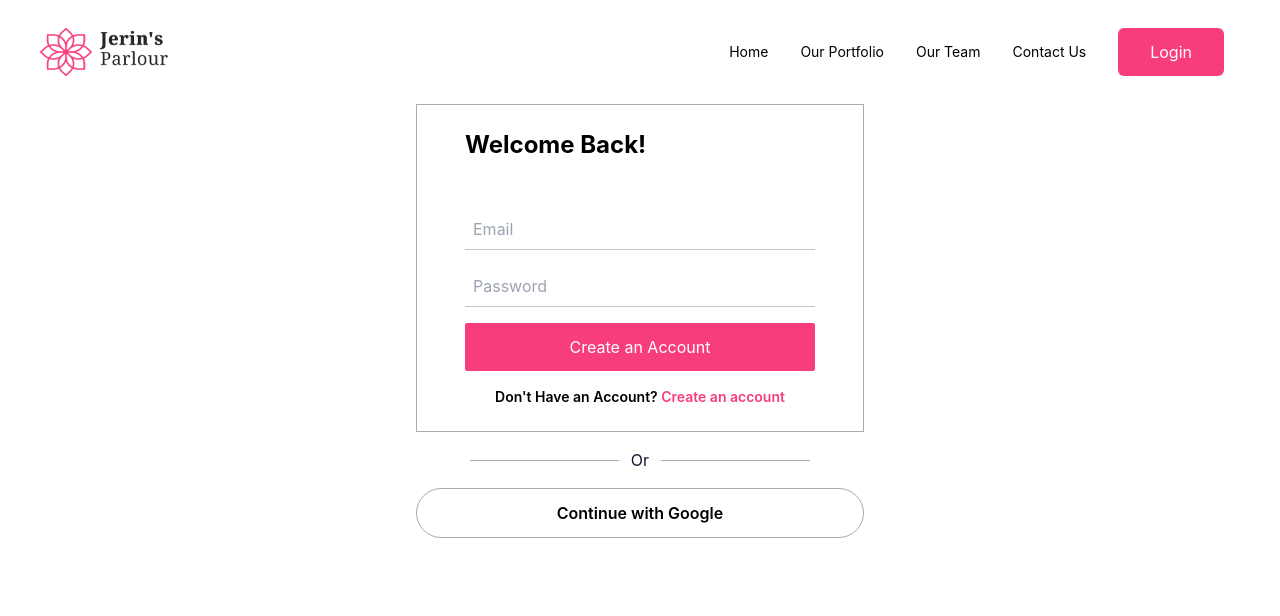
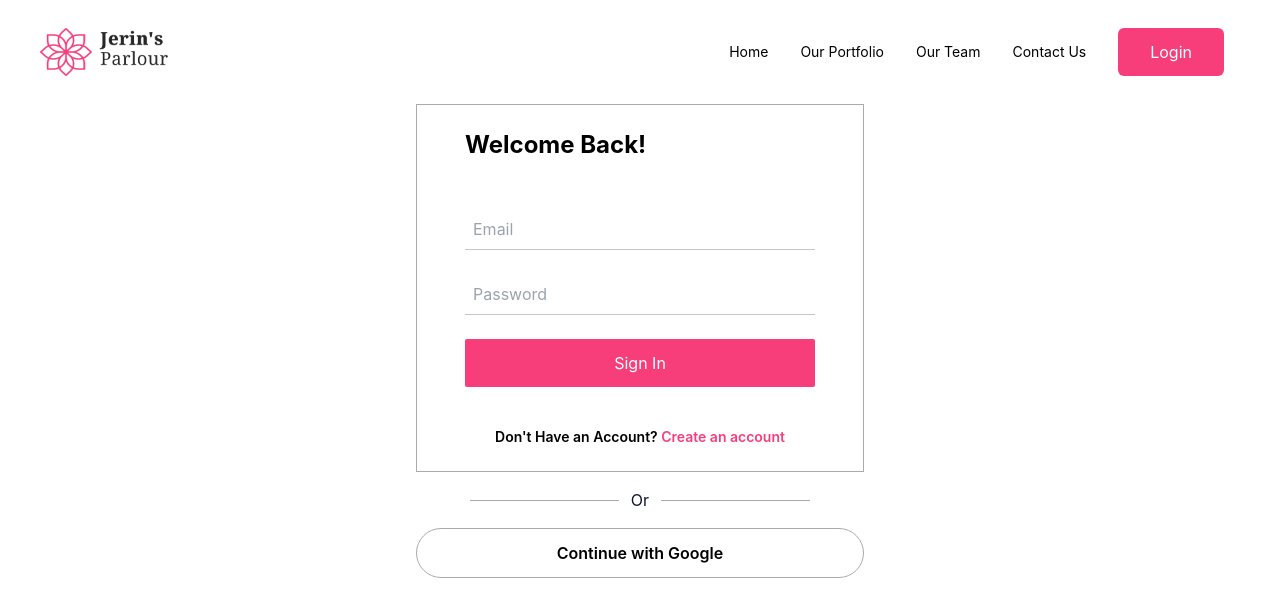
Before and after one commit to JubayerP/jerins-parlour, a React (Create React App) app in the folder jerins-parlour-client/: page /login in a window 1280 px wide. Shown: the top 616 px of the page. Built offline with nearby package versions, Linux system fonts and the light colour scheme; no server answers.

Commit message:
form validation and loading

```diff
--- a/jerins-parlour-client/src/Pages/Home/Home/Home.js
+++ b/jerins-parlour-client/src/Pages/Home/Home/Home.js
@@ -1,4 +1,5 @@
 import React from 'react';
+import ScrollToTop from '../../Shared/ScrollToTop/ScrollToTop';
 import Banner from '../Banner/Banner';
 import Contact from '../Contact/Contact';
 import InfoBanner from '../InfoBanner/InfoBanner';
@@ -6,6 +7,7 @@ import Services from '../Services/Services';
 import Testimonials from '../Testimonials/Testimonials';
 
 const Home = () => {
+    ScrollToTop()
     return (
         <div>
             <Banner />
--- a/jerins-parlour-client/src/Pages/Login/Login.js
+++ b/jerins-parlour-client/src/Pages/Login/Login.js
@@ -1,11 +1,21 @@
-import React, { useContext } from 'react';
+import React, { useContext, useState } from 'react';
 import { Link, useNavigate } from 'react-router-dom';
 import Button from '../../components/Button';
 import { AuthContext } from '../../context/AuthProvider';
 import Loader from '../Shared/Loader/Loader';
 
 const Login = () => {
-    const { providerLogin, loading, setLoading, signIn } = useContext(AuthContext);
+    const { providerLogin, loading, setLoading, Gloading, setGLoading, signIn } = useContext(AuthContext);
+    const [userInfo, setUserInfo] = useState({
+        email: '',
+        password: ''
+    })
+    const [erros, setErrors] = useState({
+        email: '',
+        password: ''
+    })
+
+    const [signUpErr,setSignUpErr] = useState('')
     const navigate = useNavigate();
     const handleGoogleLogin = () => {
         providerLogin()
@@ -16,19 +26,61 @@ const Login = () => {
             })
             .catch(err => {
                 console.log(err.message);
-                setLoading(false);
-        })
+                setGLoading(false);
+            })
     }
+
+    const handleEmailChange = e => {
+        const email = e.target.value;
+
+        if (!/^\w+([\.-]?\w+)*@\w+([\.-]?\w+)*(\.\w{2,3})+$/.test(email)) {
+            setUserInfo({ ...userInfo, email: e.target.value })
+            return setErrors({ ...erros, email: 'Provide a valid email' })
+        }
+        else {
+            setUserInfo({ ...userInfo, email: e.target.value })
+            setErrors({ ...erros, email: '' })
+        }
+    }
+
+    const handlePasswordChange = e => {
+        const password = e.target.value;
+        if (!/.{8,}/.test(password)) {
+            setUserInfo({ ...userInfo, password: e.target.value })
+            return setErrors({ ...erros, password: 'Minimum eight characters length' })
+        } else {
+            setUserInfo({ ...userInfo, password: e.target.value })
+            setErrors({ ...erros, password: '' })
+        }
+    }
+
+    const handleLogin = e => {
+        e.preventDefault()
+        signIn(userInfo.email, userInfo.password)
+            .then(result => {
+                const user = result.user;
+                console.log(user);
+                navigate('/')
+                setSignUpErr('')
+            }).catch(err => {
+                setSignUpErr(err.message)
+                setLoading(false)
+            })
+    }
+
     return (
         <>
             <div className='border border-[#ababab] lg:max-w-md md:max-w-md sm:max-w-sm max-w-xs lg:mx-auto lg:px-12 md:px-10 sm:px-10 px-4 py-6 md:mx-auto sm:mx-auto mx-auto'>
                 <h3 className="text-2xl font-bold text-black mb-12">Welcome Back!</h3>
 
-                <form className=''>
+                <form onSubmit={handleLogin} className=''>
                     <div className=''>
-                        <input type="email" placeholder='Email' className='block py-2 w-full outline-none pl-2 border-b border-[#c5c5c5] mb-4' />
-                        <input type="password" placeholder='Password' className='block py-2 w-full outline-none pl-2 border-b border-[#c5c5c5] mb-4' />
-                        <Button classes={'w-full rounded-sm'}>Create an Account</Button>
+                        <input type="email" required placeholder='Email' value={userInfo.email} onChange={handleEmailChange} className='block py-2 w-full outline-none pl-2 border-b border-[#c5c5c5]' />
+                        <small className='mb-4 inline-block text-[#da0f0f]'>{erros.email}</small>
+                        <input type="password" required placeholder='Password' value={userInfo.password} onChange={handlePasswordChange} className='block py-2 w-full outline-none pl-2 border-b border-[#c5c5c5]' autocomplete="new-password" />
+                        <small className='mb-4 inline-block text-[#da0f0f]'>{erros.password}</small>
+                        <Button disabled={loading} classes={'w-full rounded-sm'}>{loading ? <Loader /> :'Sign In'}</Button>
+                        <small className='mb-4 inline-block text-[#da0f0f]'>{signUpErr}</small>
                     </div>
                 </form>
                 <p className='text-sm font-semibold text-center mt-4'>Don't Have an Account? <Link className='text-primary' to='/register'>Create an account</Link></p>
@@ -41,7 +93,7 @@ const Login = () => {
             </div>
 
             <div className='text-center lg:max-w-md md:max-w-md sm:max-w-sm max-w-xs mx-auto mb-5'>
-                <button onClick={handleGoogleLogin} className='border bg-transparent border-[#aaa] w-full py-3 rounded-full text-base font-semibold'>{loading ? <Loader /> :'Continue with Google'}</button>
+                <button onClick={handleGoogleLogin} className='border bg-transparent border-[#aaa] w-full py-3 rounded-full text-base font-semibold'>{Gloading ? <Loader /> :"Continue with Google"}</button>
             </div>
         </>
     );
--- a/jerins-parlour-client/src/Pages/Register/Register.js
+++ b/jerins-parlour-client/src/Pages/Register/Register.js
@@ -26,7 +26,7 @@ const Register = () => {
     const [signUpErr, setSignUpErr] = useState('')
     const [open, setOpen] = useState(false)
     const [Copen, setCOpen] = useState(false)
-    const { createUser, providerLogin, loading, setLoading } = useContext(AuthContext);
+    const { createUser, providerLogin, loading, setLoading, Gloading, setGLoading } = useContext(AuthContext);
 
     const navigate = useNavigate();
 
@@ -39,7 +39,7 @@ const Register = () => {
             })
             .catch(err => {
                 console.log(err.message);
-                setLoading(false);
+                setGLoading(false);
             })
     }
 
@@ -89,6 +89,9 @@ const Register = () => {
 
     const handleSignUp = (e) => {
         e.preventDefault();
+        if (userInfo.password !== userInfo.confirm) {
+            return;
+        }
         createUser(userInfo.email, userInfo.password)
             .then(result => {
                 const user = result.user;
@@ -109,25 +112,26 @@ const Register = () => {
 
                     <form onSubmit={handleSignUp} className=''>
                         <div className=''>
-                            <input type="text" placeholder='First Name' value={userInfo.firstName} onChange={handleFnameChange} className='block py-2 w-full outline-none pl-2 border-b border-[#c5c5c5] mb-4' />
-                            <input type="text" placeholder='Last Name' value={userInfo.lastName} onChange={handleLnameChange} className='block py-2 w-full outline-none pl-2 border-b border-[#c5c5c5] mb-4' />
-                            <input type="email" placeholder='Email' value={userInfo.email} onChange={handleEmailChange} className='block py-2 w-full outline-none pl-2 border-b border-[#c5c5c5]' />
+                            <input type="text" placeholder='First Name' required value={userInfo.firstName} onChange={handleFnameChange} className='block py-2 w-full outline-none pl-2 border-b border-[#c5c5c5] mb-4' />
+                            <input type="text" placeholder='Last Name' required value={userInfo.lastName} onChange={handleLnameChange} className='block py-2 w-full outline-none pl-2 border-b border-[#c5c5c5] mb-4' />
+                            <input type="email" placeholder='Email' required value={userInfo.email} onChange={handleEmailChange} className='block py-2 w-full outline-none pl-2 border-b border-[#c5c5c5]' />
                             <small className='mb-4 inline-block text-[#da0f0f]'>{erros.email}</small>
                             <div className='relative'>
-                                <input type={open ? 'text' : 'password'} placeholder='Password' value={userInfo.password} onChange={handlePasswordChange} className='block py-2 w-full outline-none pl-2 border-b border-[#c5c5c5]' />
-                                <div onClick={() => setOpen(!open)}>
+                                <input type={open ? 'text' : 'password'} placeholder='Password' required value={userInfo.password} onChange={handlePasswordChange} autocomplete="new-password"
+                                    className='block py-2 w-full outline-none pl-2 border-b border-[#c5c5c5]' />
+                                {userInfo.password === '' ? '' : <div onClick={() => setOpen(!open)}>
                                     {open ? <AiFillEyeInvisible size={23} className='absolute bottom-2 right-1 cursor-pointer' /> : <AiFillEye size={23} className='absolute bottom-2 right-1 cursor-pointer' />}
-                                </div>
+                                </div>}
                             </div>
                             <small className='mb-4 inline-block text-[#da0f0f]'>{erros.password}</small>
                             <div className='relative'>
                                 <input type={Copen ? 'text' : 'password'} placeholder='Confirm Password' value={userInfo.confirm} onChange={handleConfirmChange} className='block py-2 w-full outline-none pl-2 border-b border-[#c5c5c5]' />
-                                <div onClick={() => setCOpen(!Copen)}>
+                                {userInfo.confirm === '' ? '' : <div onClick={() => setCOpen(!Copen)}>
                                     {Copen ? <AiFillEyeInvisible size={23} className='absolute bottom-2 right-1 cursor-pointer' /> : <AiFillEye size={23} className='absolute bottom-2 right-1 cursor-pointer' />}
-                                </div>
+                                </div>}
                             </div>
                             <small className='mb-4 inline-block text-[#da0f0f]'>{erros.confirm}</small>
-                            <Button classes={'w-full rounded-sm'}>Create an account</Button>
+                            <Button disabled={loading} classes={'w-full rounded-sm'}>{loading ? <Loader /> : 'Create an account'}</Button>
                             <small className='mb-4 inline-block text-[#da0f0f]'>{signUpErr}</small>
                         </div>
                     </form>
@@ -141,7 +145,7 @@ const Register = () => {
                 </div>
 
                 <div className='text-center lg:max-w-md md:max-w-md sm:max-w-sm max-w-xs mx-auto mb-5'>
-                    <button onClick={handleGoogleLogin} className='border bg-transparent border-[#aaa] w-full py-3 rounded-full text-base font-semibold'>{loading ? <Loader /> : 'Continue with Google'}</button>
+                    <button onClick={handleGoogleLogin} className='border bg-transparent border-[#aaa] w-full py-3 rounded-full text-base font-semibold'>{Gloading ? <Loader /> : 'Continue with Google'}</button>
                 </div>
             </>
         </div>
--- a/jerins-parlour-client/src/components/Button.js
+++ b/jerins-parlour-client/src/components/Button.js
@@ -1,9 +1,9 @@
 import React from 'react';
 
-const Button = ({children, classes, pClass, onClick}) => {
+const Button = ({children, classes, pClass, onClick, disabled}) => {
     return (
         <div className={`${pClass}`}>
-            <button onClick={onClick} className={`bg-primary text-[#fff] text-base md:py-3 py-2 rounded-md ${classes}`}>{children}</button>
+            <button disabled={disabled} onClick={onClick} className={`${disabled ? 'bg-white' : 'bg-primary'} text-[#fff] text-base md:py-3 py-2 rounded-md ${classes}`}>{children}</button>
         </div>
     );
 };
--- a/jerins-parlour-client/src/context/AuthProvider.js
+++ b/jerins-parlour-client/src/context/AuthProvider.js
@@ -6,13 +6,14 @@ export const AuthContext = createContext();
 
 const AuthProvider = ({ children }) => {
     const [user, setUser] = useState(null)
-    const [loading, setLoading] = useState(true);
+    const [Gloading, setGLoading] = useState(true);
+    const [loading, setLoading] = useState(true)
     const auth = getAuth(app)
     const gProvider = new GoogleAuthProvider();
 
 
     const createUser = (email, password) => {
-        setLoading(true);
+        setLoading(true)
         return createUserWithEmailAndPassword(auth, email, password);
     }
 
@@ -22,24 +23,24 @@ const AuthProvider = ({ children }) => {
     }
 
     const providerLogin = () => {
-        setLoading(true)
+        setGLoading(true)
         return signInWithPopup(auth, gProvider);
     }
 
     const logOut = () => {
-        setLoading(true);
         return signOut(auth)
     }
 
     useEffect(() => {
         const unsubscribe = onAuthStateChanged(auth, currentUser => {
             setUser(currentUser);
-            setLoading(false);
+            setLoading(false)
+            setGLoading(false);
         })
         return () => unsubscribe();
     },[])
 
-    const authInfo = {user, providerLogin, loading, setLoading, logOut, createUser, signIn}
+    const authInfo = {user, providerLogin, Gloading, setGLoading, loading, setLoading, logOut, createUser, signIn}
     return (
         <AuthContext.Provider value={authInfo}>
             {children}
```
